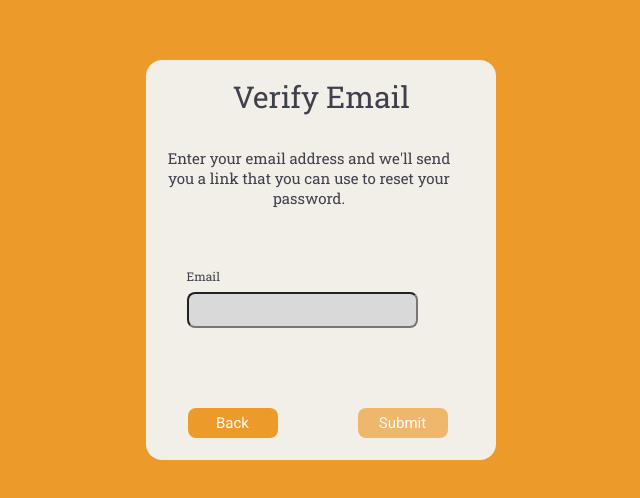
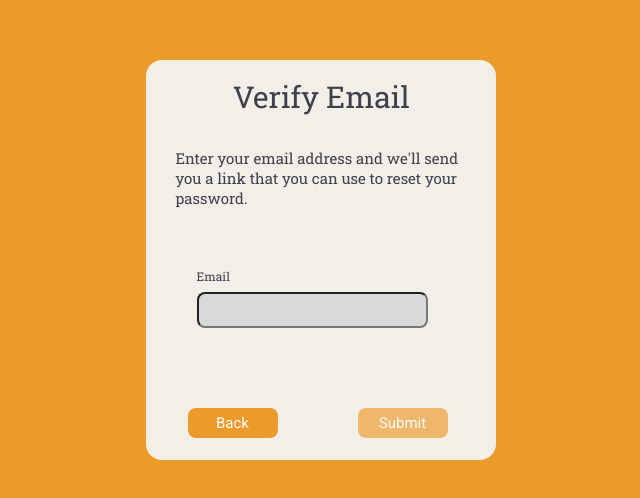
Before and after one commit to Jospin-M/savoir, a React (Vite) app in the folder code/frontend/: page /auth/password/sendResetLink in a window 1280 px wide. Shown: the part 140-638 px from the top of the page, without its empty margins (305-945 px from the left). Built offline with nearby package versions, Linux system fonts and the light colour scheme; no server answers.

Commit message:
Found solution to problem with not resizing properly. Images must be square inorder for them to not appear blurry. When implementing profile picture upload, resize image dimensions before saving to storage so that it will appear properly once rendered.

```diff
--- a/code/frontend/src/components/auth/Auth.module.css
+++ b/code/frontend/src/components/auth/Auth.module.css
@@ -384,7 +384,8 @@ a.auth_hyperlink:hover {
     display: flex;
     flex-direction: column;
     justify-content: center;
-    align-items: center;
+
+    margin-left: 20px;
 }
 
 .reset_password_input_container {
@@ -397,16 +398,13 @@ a.auth_hyperlink:hover {
 
 .password_verification_prompt_text {
     display: flex;
-    justify-content: center;
-    align-items: center;
+
+    width: 312px;
+    margin-left: 48px;
 
     font-family: "Roboto Slab", sans-serif;
     font-size: 15px;
     color: #403F4C;
-
-    text-align: center;
-    padding-left: 3px;
-    margin-bottom: px;
 }
 
 .password_update_response {
--- a/code/frontend/src/components/profile/Profile.module.css
+++ b/code/frontend/src/components/profile/Profile.module.css
@@ -4,6 +4,7 @@
     width: 1450px;
     height: 176px;
 
+    margin-left: 30px;
     margin-bottom: 350px;
 }
 
@@ -11,13 +12,13 @@
     display: flex;
     flex-direction: row;
     margin: auto;
+
+    width: 1450px;
 }
 
 .profile_pic {
     width: 105px;
     height: 105px;
-
-    image-rendering: smooth;
 }
 
 .roboto-name {
--- a/code/frontend/src/pages/Auth/VerifyAccount.tsx
+++ b/code/frontend/src/pages/Auth/VerifyAccount.tsx
@@ -22,7 +22,6 @@ export default function VerifyCode() {
         event.preventDefault();
 
         const response = await sendHTTPRequest("/auth/verifyNewUser", "POST", { verificationCode: code, verificationRequest: registrationResponse });
-        console.log(response);
 
         if(response.error) {
             setError(response.error);
--- a/code/frontend/src/pages/Browse/Browse.tsx
+++ b/code/frontend/src/pages/Browse/Browse.tsx
@@ -4,11 +4,11 @@ import NavBar from "../../components/common/NavBar.tsx";
 import { useLoaderData } from "react-router-dom";
 
 export default function Browse() {
-    const { profileImageUrl } = useLoaderData();
+    const { profileImage } = useLoaderData();
 
     return (
         <Background>
-            <NavBar profileImageUrl={profileImageUrl}/>
+            <NavBar profileImageUrl={profileImage}/>
         </Background>
     );
 }
--- a/code/frontend/src/pages/Dashboard/Dashboard.tsx
+++ b/code/frontend/src/pages/Dashboard/Dashboard.tsx
@@ -4,11 +4,11 @@ import NavBar from "../../components/common/NavBar.tsx";
 import { useLoaderData } from "react-router-dom";
 
 export default function Dashboard() {
-    const { profileImageUrl } = useLoaderData();
+    const { profileImage } = useLoaderData();
 
     return (
         <Background>
-            <NavBar profileImageUrl={profileImageUrl}/>
+            <NavBar profileImageUrl={profileImage}/>
         </Background>
     );
 }
--- a/code/frontend/src/pages/Messages/Messages.tsx
+++ b/code/frontend/src/pages/Messages/Messages.tsx
@@ -3,11 +3,11 @@ import NavBar from "../../components/common/NavBar.tsx";
 import { useLoaderData } from "react-router-dom";
 
 export default function Messages() {
-    const { profileImageUrl } = useLoaderData();
+    const { profileImage } = useLoaderData();
 
     return (
         <Background>
-            <NavBar profileImageUrl={profileImageUrl}/>
+            <NavBar profileImageUrl={profileImage}/>
         </Background>
     );
 }
--- a/code/frontend/src/router.tsx
+++ b/code/frontend/src/router.tsx
@@ -12,6 +12,14 @@ import Messages from "./pages/Messages/Messages.tsx";
 
 import supabase, { getUserID } from "../lib/utils.ts";
 import { sendAuthenticatedHTTPRequest } from "../lib/utils.ts";
+
+let profileImage: any;
+
+// this check is done because loaders are executed even when user is not on page
+if(null != (await supabase.auth.getSession()).data.session) {
+    const { profileImageUrl } = await sendAuthenticatedHTTPRequest(`/auth/profile/${getUserID()}`, "GET", {});
+    profileImage = profileImageUrl;
+}
 
 export const router = createBrowserRouter([
     { path: "/", element: <Login /> }, // will be replaced with home page
@@ -44,34 +52,25 @@ export const router = createBrowserRouter([
     },
 ]);
 
-let profileImage: string;
-
-if(null != (await supabase.auth.getSession()).data.session) {
-    const { profileImageUrl } = await sendAuthenticatedHTTPRequest(`/auth/profile/${getUserID()}`, "GET", {});
-    profileImage = profileImageUrl;
-} else {
-    console.log(false)
-}
-
 // each loader will contain the necessary data required for that page, so that requests to the API
 // are minimized. also consider seperating the function calls within each function into their own
 // own files depending on complexity
 
 async function browserLoader({ params }: { params: any }) {
     return {
-        profileImage
+        profileImage: profileImage
     };
 }
 
 async function dashboardLoader({ params }: { params: any }) {
     return {
-        profileImage
+        profileImage: profileImage
     };
 }
 
 async function inboxLoader({ params }: { params: any }) {
     return {
-        profileImage
+        profileImage: profileImage
     };
 }
 
```
